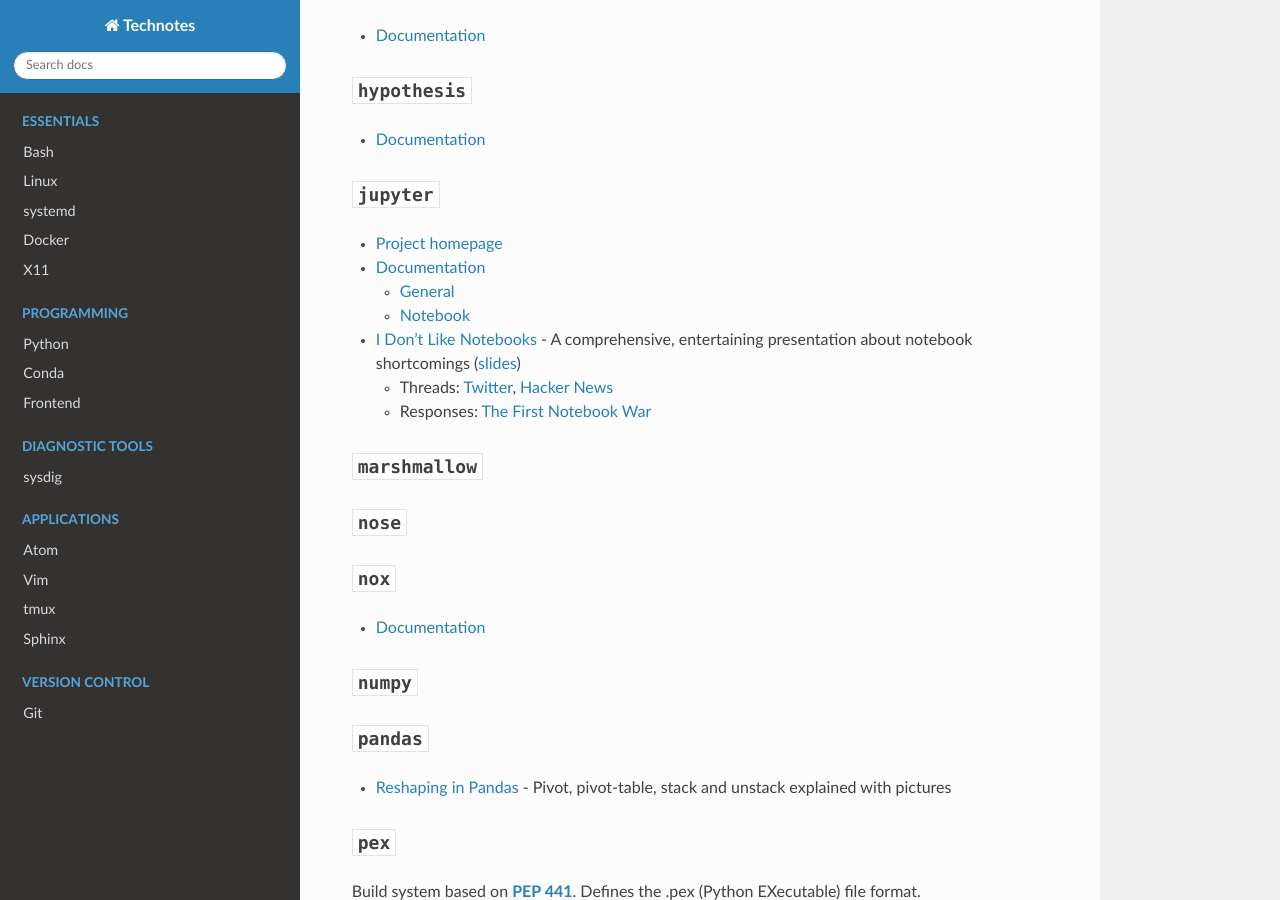
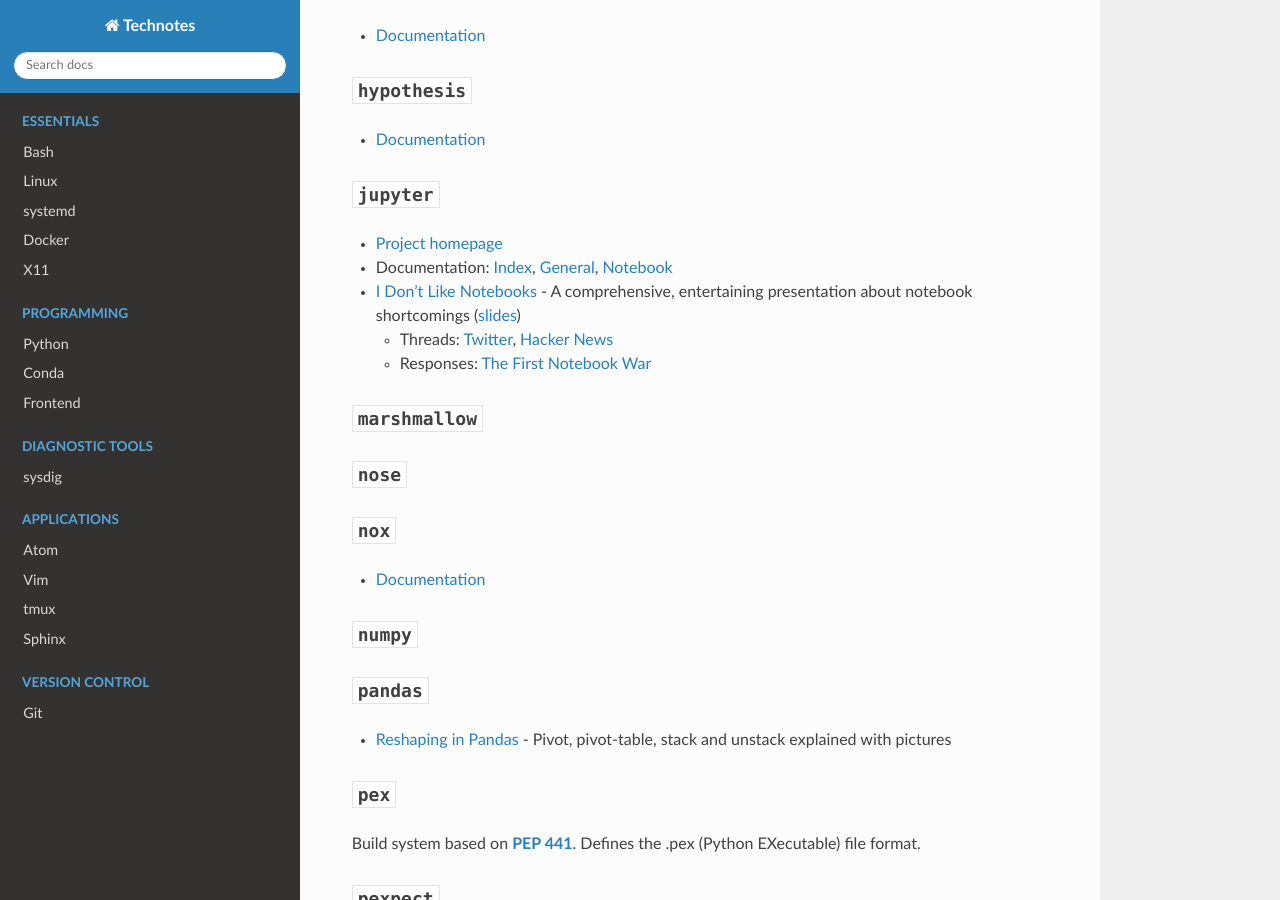
Before and after one commit to heterotopian/technotes, a Sphinx documentation site: the page built from source/python/thirdparty.rst, in a window 1280 px wide and 900 px high, scrolled down 832 px. Built offline with Sphinx 7.4.7 and the Read the Docs theme 2.0.0, drawn with Linux system fonts in a browser that asks for light colours.

Commit message:
Minor changes

```diff
--- a/source/python/thirdparty.rst
+++ b/source/python/thirdparty.rst
@@ -56,10 +56,10 @@
 -----------------
 
 - `Project homepage <http://jupyter.org/>`_
-- `Documentation <http://jupyter.org/documentation>`_
-
-  - `General <https://jupyter.readthedocs.io/en/latest/>`_
-  - `Notebook <https://jupyter-notebook.readthedocs.io/en/stable/>`_
+- Documentation:
+  `Index <http://jupyter.org/documentation>`_,
+  `General <https://jupyter.readthedocs.io/en/latest/>`_,
+  `Notebook <https://jupyter-notebook.readthedocs.io/en/stable/>`_
 
 - `I Don't Like Notebooks <https://conferences.oreilly.com/jupyter/jup-ny/public/schedule/detail/68282>`_ -
   A comprehensive, entertaining presentation about notebook shortcomings
```
